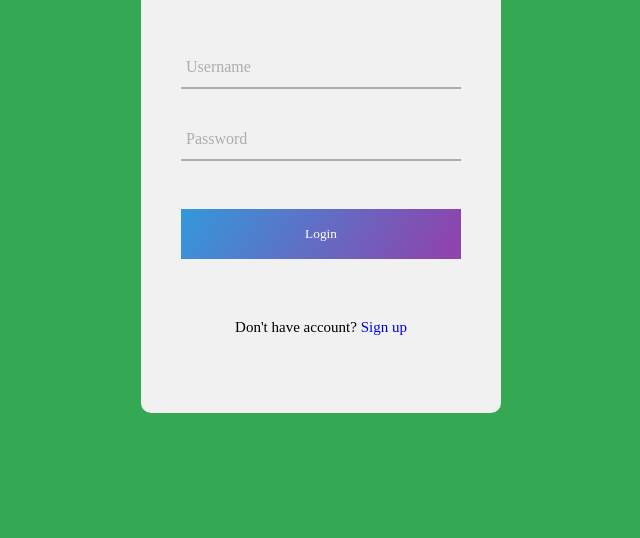
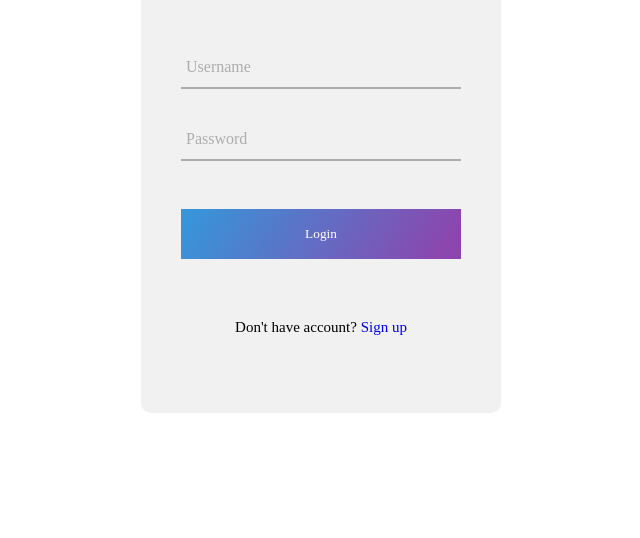
Before and after one commit to siowu/login, a plain HTML site: page c/index.html in a window 1280 px wide. Shown: the part 262-800 px from the top of the page, without its empty margins (319-959 px from the left). Drawn offline with Linux system fonts and the light colour scheme.

Commit message:
Update style.css

```diff
--- a/c/style.css
+++ b/c/style.css
@@ -8,7 +8,7 @@
 
 body{
   min-height: 100vh;
-  background-color: rgba(52,168,83,255);
+  background-color: white;
 }
 
 .login-form{
```
